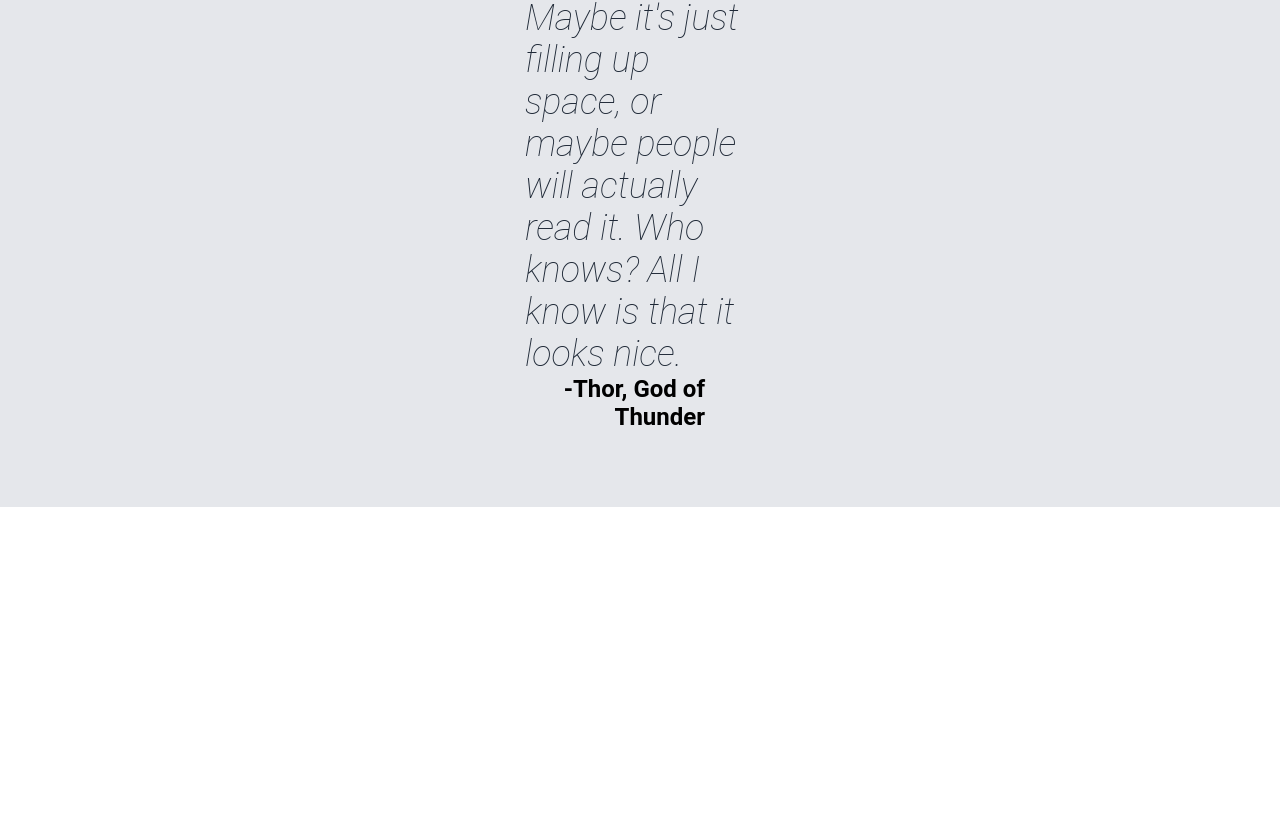
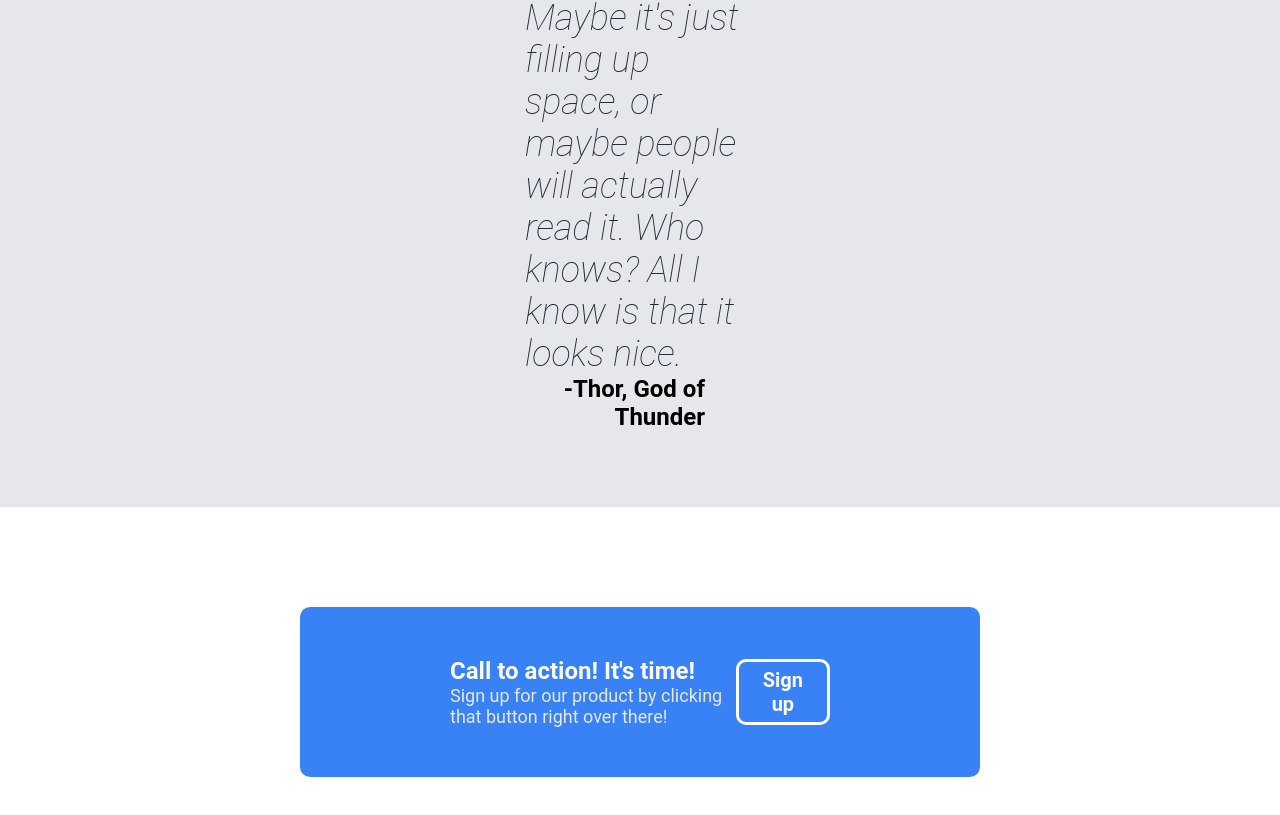
Before and after one commit to ethanbellamy/odin-landing-page, a plain HTML site: page index.html in a window 1280 px wide. Shown: the part 1368-2183 px from the top of the page. Before the commit the page ends 1875 px from the top, so only its background shows below. Drawn offline with Linux system fonts and the light colour scheme.

Commit message:
Added Section 4 HTML/CSS

```diff
--- a/index.html
+++ b/index.html
@@ -51,5 +51,12 @@
             <p class="quote">This is an inspiring quote, or a testimonial from a customer. Maybe it's just filling up space, or maybe people will actually read it. Who knows? All I know is that it looks nice.</p>
             <p class="quote-author">-Thor, God of Thunder</p>
         </div>
+        <div class="section-4">
+            <div class="call-content">
+                <h2 class="call-header">Call to action! It's time!</h2>
+                <p class="call-text">Sign up for our product by clicking that button right over there!</p>
+            </div>
+            <button>Sign up</button>
+        </div>
     </body>
 </html>
--- a/style.css
+++ b/style.css
@@ -4,7 +4,7 @@
     padding: 0;
 }
 
-.section-1, .section-2, .section-3 {
+.section-1, .section-2 {
     padding: 0 300px;
 }
 
@@ -18,12 +18,12 @@
     color: #F9FAF8;
 }
 
-.section-1 .subtext, .section-1 li, .section-1 .placeholder {
+.section-1 .subtext, .section-1 li, .section-1 .placeholder, .section-4 .call-text {
     font-size: 18px;
     color: #E5E7EB;
 }
 
-.header {
+.section-1 .header, .section-4 .call-header {
     font-size: 24px;
     color: #F9FAF8;
 }
@@ -125,3 +125,23 @@
     font-size: 24px;
     margin-right: 50px;
 }
+
+.section-4 {
+    margin: 100px 300px;
+    padding: 50px 150px;
+    background-color: #3882F6;
+    border-radius: 10px;
+    display: flex;
+    justify-content: space-between;
+    align-items: center;
+}
+
+.section-4 button {
+    border: white solid 3px;
+    border-radius: 10px;
+    color: #F9FAF8;
+    padding: 6px 24px;
+    background-color: #3882F6;
+    font-weight: bold;
+    font-size: 20px;
+}
```
